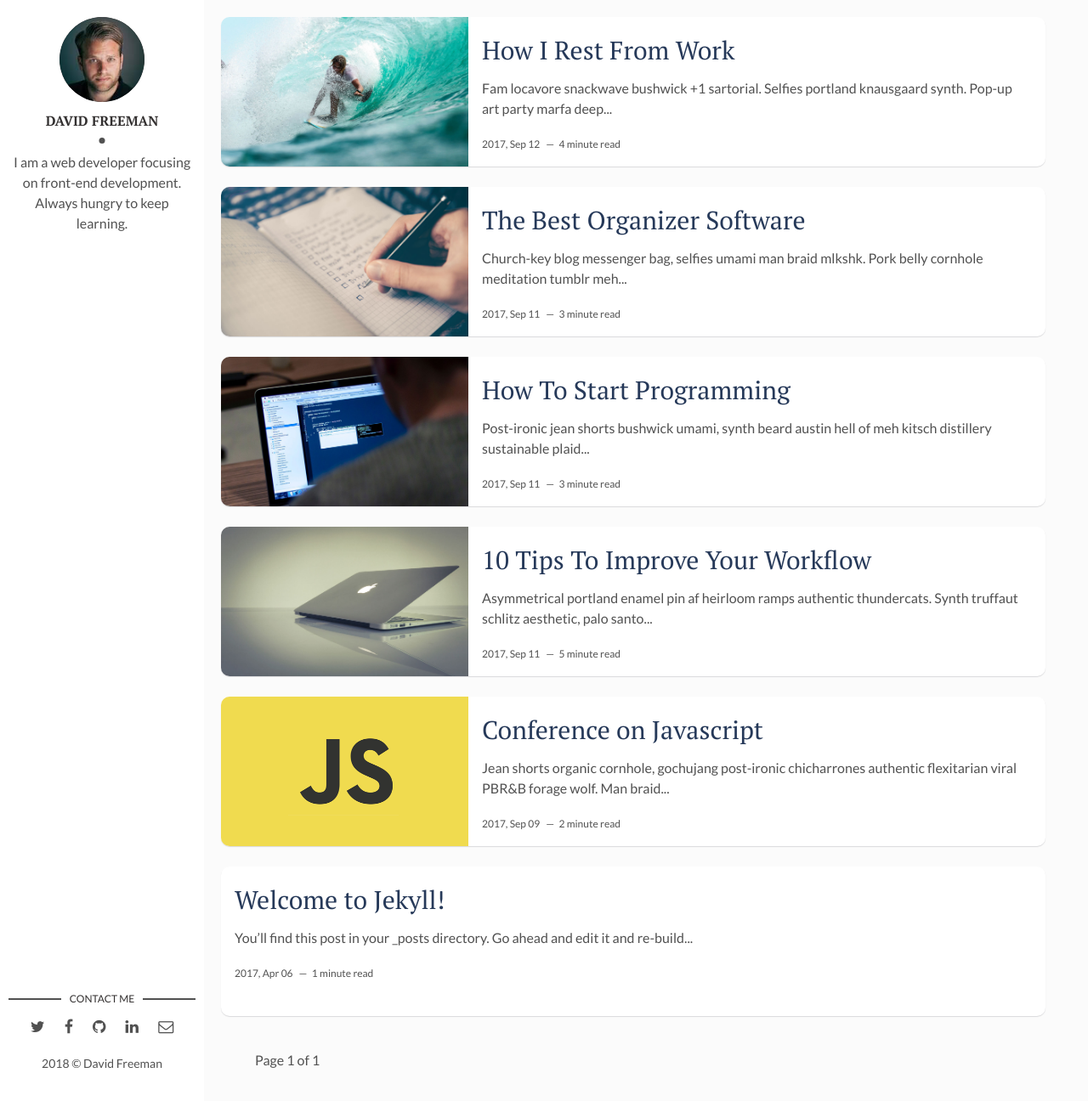
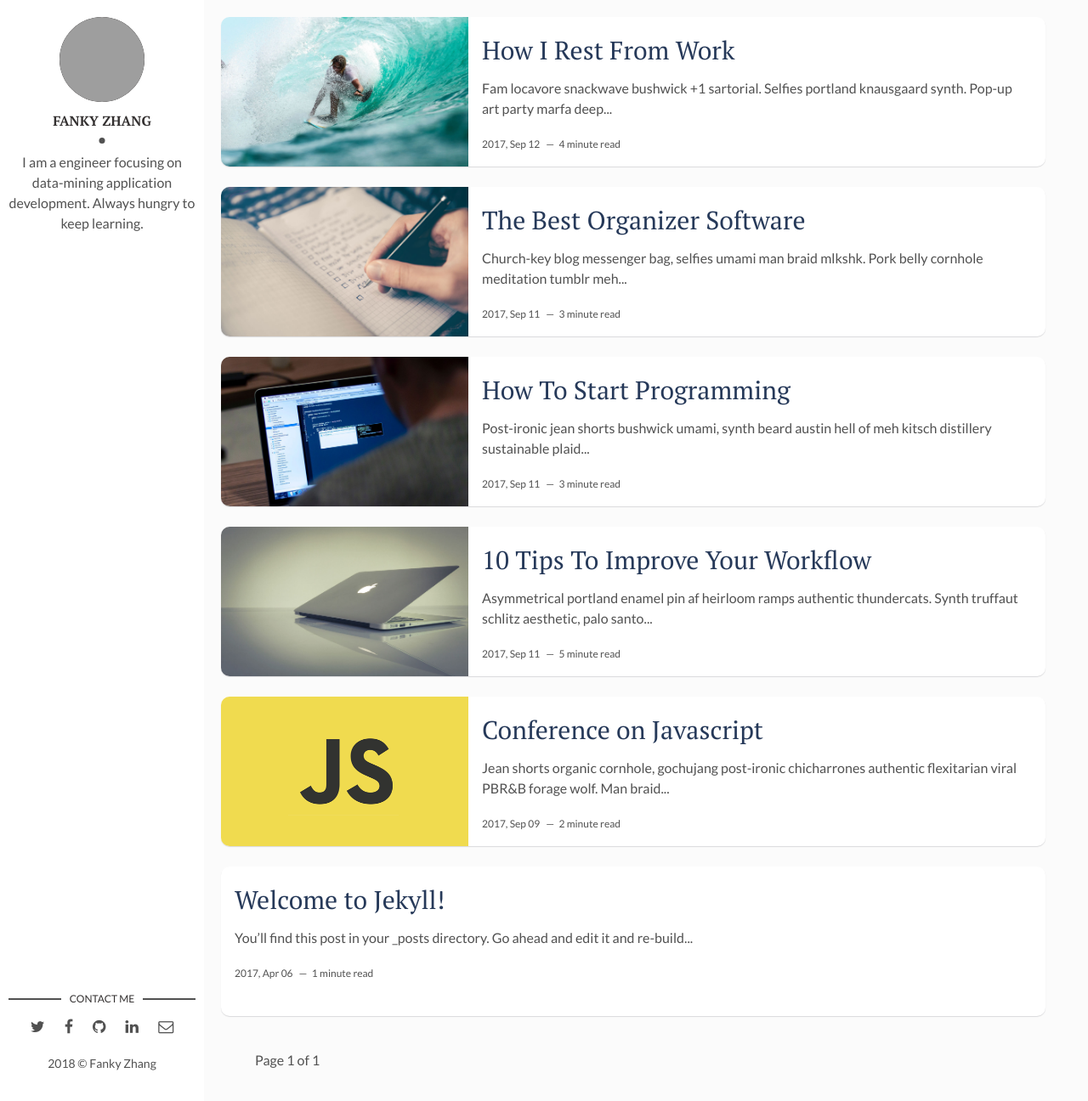
Before and after one commit to furulizi/furulizi.github.io, a Jekyll site: the page built from index.html, in a window 1280 px wide and 1296 px high. Shown: the whole window at 85% size. Built offline with Jekyll 4.4.1, drawn with Linux system fonts in a browser that asks for light colours; the list of posts is cut into pages by our own code; grey boxes are pictures that could not be loaded.

Commit message:
change photo

```diff
--- a/_config.yml
+++ b/_config.yml
@@ -9,14 +9,14 @@ url: "" # the base hostname & protocol for your site, e.g. http://example.com
 site-twitter: #if your site has a twitter account, enter it here
 
 # Author Settings
-author: David Freeman # add your name
-author-img: david-freeman.jpg # add your photo
-about-author: I am a web developer focusing on front-end development. Always hungry to keep learning. # add description
+author: Fanky Zhang # add your name
+author-img: fankyzhang.jpg # add your photo
+about-author: I am a engineer focusing on data-mining application development. Always hungry to keep learning. # add description
 social-twitter: # add your Twitter handle
 social-facebook: # add your Facebook handle
-social-github: artemsheludko # add your Github handle
+social-github: furulizi # add your Github handle
 social-linkedin: # add your Linkedin handle
-social-email: # add your Email address
+social-email: zhang.fq@foxmail.com # add your Email address
 
 # Disqus
 discus-identifier: mr-brown # add your discus identifier
```
Also changed, not shown: Gemfile.lock (added), 1 other file.
